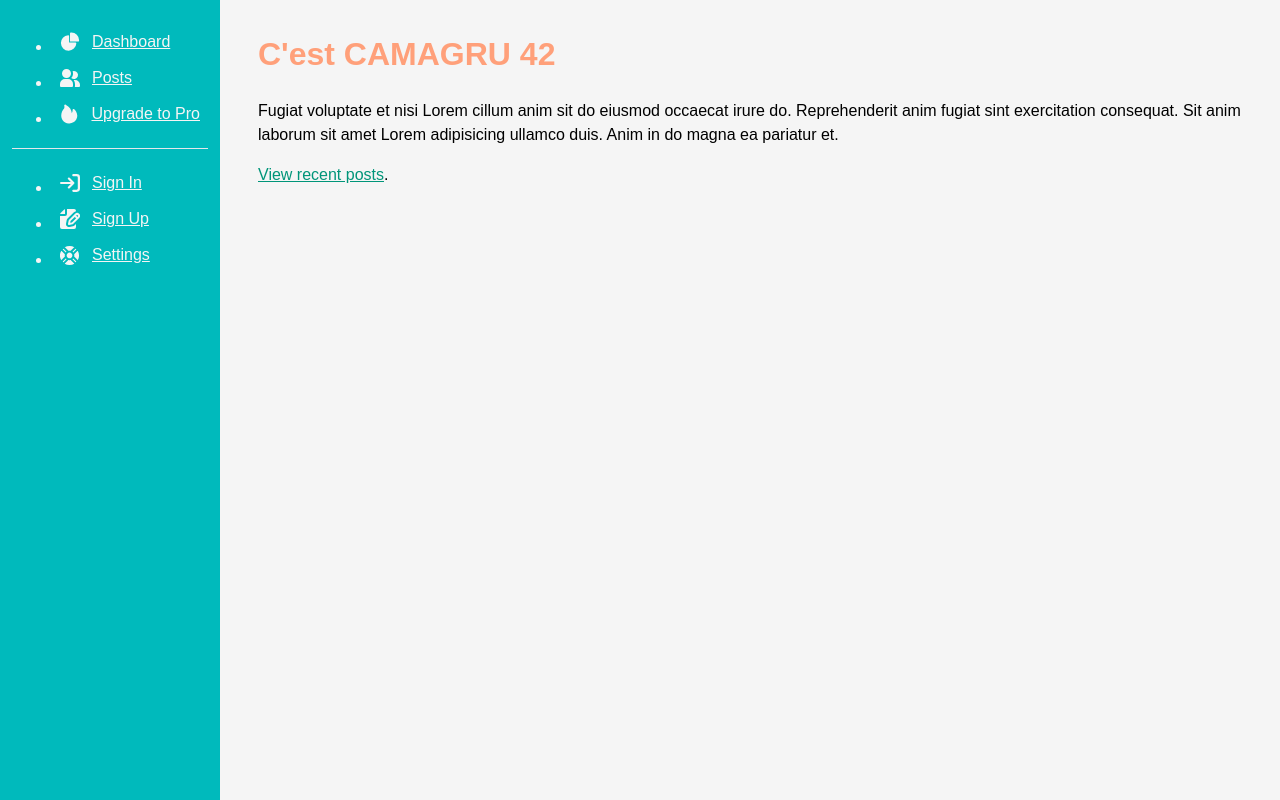
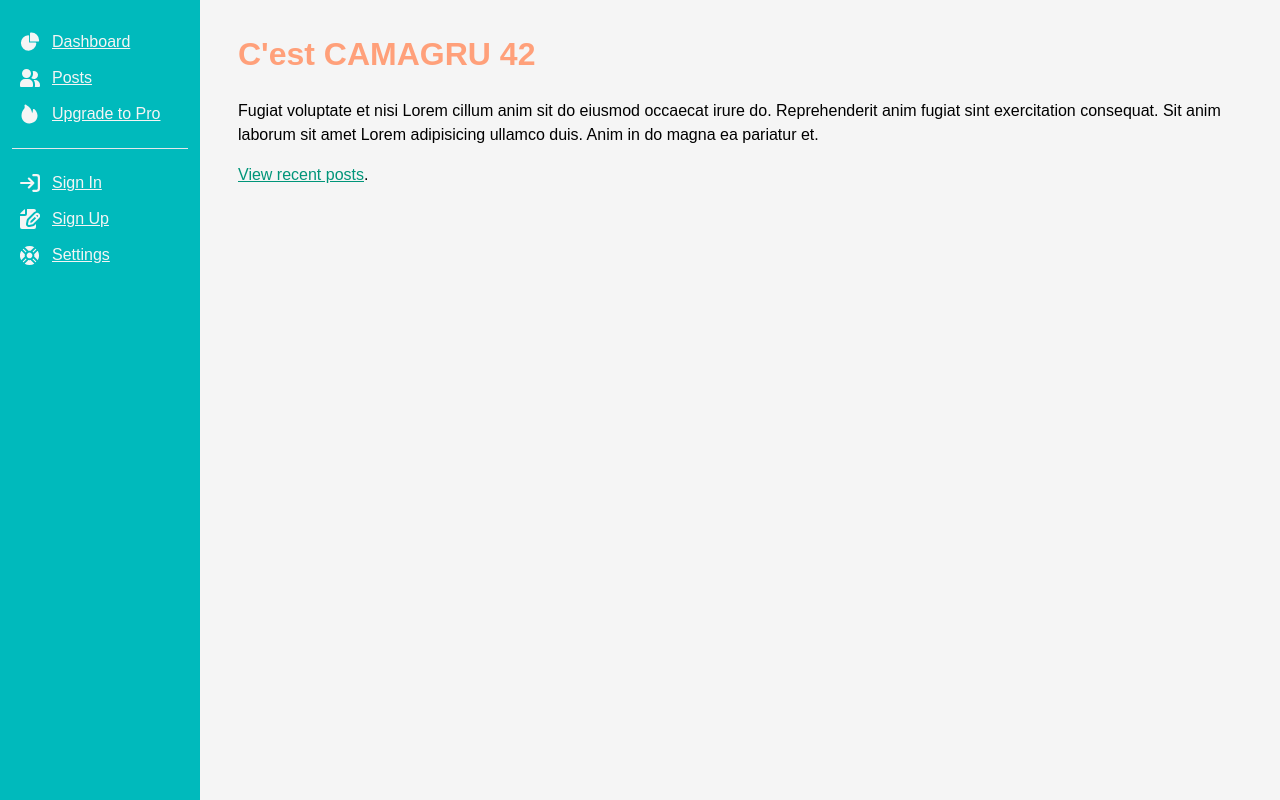
Before and after one commit to jesuisstan/SnapBlendApp, a website with bundled scripts: page frontend/index.html in a window 1280 px wide. Built offline with nearby package versions, Linux system fonts and the light colour scheme.

Commit message:
added script to router

```diff
--- a/frontend/index.html
+++ b/frontend/index.html
@@ -5,7 +5,7 @@
     <meta name="viewport" content="width=device-width, initial-scale=1.0" />
     <title>Single Page App</title>
     <link rel="stylesheet" href="./static/css/index.css" />
-    <style>
+    <!--<style>
       #app {
         margin: 30px;
         margin-left: calc(30px + 220px);
@@ -16,7 +16,7 @@
           margin: 30px;
         }
       }
-    </style>
+    </style>-->
   </head>
   <body>
     <button
@@ -44,8 +44,8 @@
 
     <aside id="separator-sidebar" class="asideMenu" aria-label="Sidebar">
       <div class="asideContainer">
-        <ul class="asideContainer2">
-          <li>
+        <div class="asideContainer2">
+
             <a href="/">
               <svg
                 aria-hidden="true"
@@ -62,9 +62,7 @@
               </svg>
               <span>Dashboard</span>
             </a>
-          </li>
 
-          <li>
             <a href="/posts">
               <svg
                 aria-hidden="true"
@@ -78,9 +76,7 @@
               </svg>
               <span>Posts</span>
             </a>
-          </li>
 
-          <li>
             <a href="#">
               <svg
                 aria-hidden="true"
@@ -94,11 +90,10 @@
               </svg>
               <span>Upgrade to Pro</span>
             </a>
-          </li>
-        </ul>
 
-        <ul class="asideDevider">
-          <li>
+          </div>
+
+        <div class="asideDevider">
             <a href="/sign-in">
               <svg
                 aria-hidden="true"
@@ -116,8 +111,7 @@
               </svg>
               <span>Sign In</span>
             </a>
-          </li>
-          <li>
+
             <a href="#">
               <svg
                 aria-hidden="true"
@@ -135,8 +129,7 @@
               </svg>
               <span>Sign Up</span>
             </a>
-          </li>
-          <li>
+
             <a href="/settings">
               <svg
                 aria-hidden="true"
@@ -150,8 +143,8 @@
               </svg>
               <span>Settings</span>
             </a>
-          </li>
-        </ul>
+
+          </div>
       </div>
     </aside>
 
--- a/frontend/static/css/index.css
+++ b/frontend/static/css/index.css
@@ -1,5 +1,5 @@
 body {
-  /*--nav-width: 200px;*/
+  --nav-width: 200px;
   /*margin: 0 0 0 var(--nav-width);*/
   font-family: 'Quicksand', sans-serif;
   font-size: 16px;
@@ -31,6 +31,14 @@ body {
   /*margin: 2em;*/
   line-height: 1.5;
   font-weight: 500;
+  margin: 30px;
+  margin-left: calc(var(--nav-width) + 30px);
+}
+
+@media (max-width: 640px) {
+  #app {
+    margin: 30px;
+  }
 }
 
 a {
@@ -42,12 +50,13 @@ h1 {
 }
 
 /* Hide the button when the aside menu is visible */
-button[data-drawer-target="separator-sidebar"] {
+button[data-drawer-target='separator-sidebar'] {
   display: none;
 }
 
 /* Display the button when the aside menu is hidden */
-.asideMenu[style*="translateX(-100%)"] + button[data-drawer-target="separator-sidebar"] {
+.asideMenu[style*='translateX(-100%)']
+  + button[data-drawer-target='separator-sidebar'] {
   display: block;
 }
 
@@ -81,7 +90,6 @@ border-radius: 0.5rem;
       border-color: #4b5563;
     }
   }
-
 }
 
 .asideMenu {
@@ -89,7 +97,8 @@ border-radius: 0.5rem;
   top: 0;
   left: 0;
   z-index: 40;
-width: 220px;
+  /*width: 220px;*/
+  width: var(--nav-width);
   height: 100vh;
   transition: transform 0.3s ease-in-out;
   transform: translateX(-100%);
@@ -97,7 +106,6 @@ transform: translateX(-100%);
   @media (min-width: 640px) {
     transform: translateX(0);
   }
-
 }
 
 .asideMenu a {
@@ -109,14 +117,14 @@ border-radius: 0.375rem; /* Equivalent to Tailwind's "rounded-lg" class */
 
   &:dark {
     color: #ffffff; /* Equivalent to Tailwind's "dark:text-white" class */
-  background-color: #4A5568; /* Equivalent to Tailwind's "dark:hover:bg-gray-700" class */
+    background-color: #4a5568; /* Equivalent to Tailwind's "dark:hover:bg-gray-700" class */
   }
 
   &:hover {
-  background-color: #F3F4F6; /* Equivalent to Tailwind's "hover:bg-gray-100" class */
+    background-color: #f3f4f6; /* Equivalent to Tailwind's "hover:bg-gray-100" class */
+  }
 }
 
-}
 .asideContainer {
   height: 100%;
   padding-left: 0.75rem; /* 3/4 of 1rem */
@@ -128,17 +136,16 @@ background-color: #00babc; /* Assuming you're using the default background color
   color: whitesmoke; /* Assuming you're using the default text color from Tailwind CSS */
 
   &:dark {
-  background-color: #1F2937; /* Replace with your dark mode background color if different */
-  color: #D1D5DB; /* Replace with your dark mode text color if different */
+    background-color: #1f2937; /* Replace with your dark mode background color if different */
+    color: #d1d5db; /* Replace with your dark mode text color if different */
   }
-
 }
 
 .asideContainer2 {
-  margin-top: 0.5rem; /* 2 times 0.25rem */
-margin-bottom: 0.5rem; /* 2 times 0.25rem */
-font-weight: 500; /* Equivalent to Tailwind's "font-medium" class */
-
+  margin-top: 0.5rem;
+  margin-bottom: 0.5rem;
+  font-weight: 500;
+  list-style-type: none;
 }
 
 .asideMenu svg {
@@ -148,16 +155,15 @@ color: whitesmoke; /* Equivalent to Tailwind's "text-gray-500" class */
   transition: color 0.2s ease; /* Equivalent to Tailwind's "transition duration-75" class */
 
   &:dark {
-  color: #A0AEC0; /* Equivalent to Tailwind's "dark:text-gray-400" class */
+    color: #a0aec0; /* Equivalent to Tailwind's "dark:text-gray-400" class */
   }
 
   &:hover {
-  color: #2D3748; /* Equivalent to Tailwind's "group-hover:text-gray-900" class */
+    color: #2d3748; /* Equivalent to Tailwind's "group-hover:text-gray-900" class */
     &:dark {
       color: #ffffff; /* Equivalent to Tailwind's "dark:group-hover:text-white" class */
     }
   }
-
 }
 
 .srOnly {
@@ -170,14 +176,12 @@ overflow: hidden;
   clip: rect(0, 0, 0, 0);
   white-space: nowrap;
   border: 0;
-
 }
 
 .asideMenu span {
   flex: 1;
   margin-left: 0.75rem;
   white-space: nowrap;
-
 }
 
 .asideDevider {
@@ -185,10 +189,10 @@ white-space: nowrap;
   margin-top: 1rem; /* Equivalent to Tailwind's "mt-4" class */
   margin-bottom: 0.5rem; /* Equivalent to Tailwind's "space-y-2" class */
   font-weight: 500; /* Equivalent to Tailwind's "font-medium" class */
-border-top: 1px solid #E5E7EB; /* Equivalent to Tailwind's "border-t border-gray-200" class */
+  border-top: 1px solid #e5e7eb; /* Equivalent to Tailwind's "border-t border-gray-200" class */
+  list-style-type: none;
 
   &:dark {
-  border-color: #4B5563; /* Equivalent to Tailwind's "dark:border-gray-700" class */
+    border-color: #4b5563; /* Equivalent to Tailwind's "dark:border-gray-700" class */
   }
-
 }
--- a/frontend/static/js/index.js
+++ b/frontend/static/js/index.js
@@ -1,43 +1,50 @@
-import Dashboard from "./views/Dashboard.js";
-import Posts from "./views/Posts.js";
-import PostView from "./views/PostView.js";
-import Settings from "./views/Settings.js";
-import SignIn from "./views/SignIn.js";
+import Dashboard from './views/Dashboard.js';
+import Posts from './views/Posts.js';
+import PostView from './views/PostView.js';
+import Settings from './views/Settings.js';
+import SignIn from './views/SignIn.js';
 
-const pathToRegex = path => new RegExp("^" + path.replace(/\//g, "\\/").replace(/:\w+/g, "(.+)") + "$");
+const pathToRegex = (path) =>
+  new RegExp('^' + path.replace(/\//g, '\\/').replace(/:\w+/g, '(.+)') + '$');
 
-const getParams = match => {
+const getParams = (match) => {
   const values = match.result.slice(1);
-    const keys = Array.from(match.route.path.matchAll(/:(\w+)/g)).map(result => result[1]);
+  const keys = Array.from(match.route.path.matchAll(/:(\w+)/g)).map(
+    (result) => result[1]
+  );
 
-    return Object.fromEntries(keys.map((key, i) => {
+  return Object.fromEntries(
+    keys.map((key, i) => {
       return [key, values[i]];
-    }));
+    })
+  );
 };
 
-const navigateTo = url => {
+const navigateTo = (url) => {
   history.pushState(null, null, url);
   router();
 };
 
 const router = async () => {
   const routes = [
-        { path: "/", view: Dashboard },
-        { path: "/posts", view: Posts },
-        { path: "/posts/:id", view: PostView },
-        { path: "/settings", view: Settings },
-        { path: "/sign-in", view: SignIn }
+    { path: '/', view: Dashboard },
+    { path: '/posts', view: Posts },
+    { path: '/posts/:id', view: PostView },
+    { path: '/settings', view: Settings },
+    { path: '/sign-in', view: SignIn }
   ];
 
   // Test each route for potential match
-    const potentialMatches = routes.map(route => {
+  const potentialMatches = routes.map((route) => {
     return {
       route: route,
       result: location.pathname.match(pathToRegex(route.path))
     };
   });
 
-    let match = potentialMatches.find(potentialMatch => potentialMatch.result !== null);
+  let match = potentialMatches.find(
+    (potentialMatch) => potentialMatch.result !== null
+  );
 
   if (!match) {
     match = {
@@ -48,14 +55,24 @@ const router = async () => {
 
   const view = new match.route.view(getParams(match));
 
-    document.querySelector("#app").innerHTML = await view.getHtml();
+  document.querySelector('#app').innerHTML = await view.getHtml();
+
+  function changeLocation() {
+    console.log('XXX');
+    window.location.href = '/';
+  }
+
+  if (match.route.path === '/sign-in') {
+    const btnNew = document.querySelector('.btn--bk');
+    btnNew.addEventListener('click', changeLocation);
+  }
 };
 
-window.addEventListener("popstate", router);
+window.addEventListener('popstate', router);
 
-document.addEventListener("DOMContentLoaded", () => {
-    document.body.addEventListener("click", e => {
-        if (e.target.matches("[data-link]")) {
+document.addEventListener('DOMContentLoaded', () => {
+  document.body.addEventListener('click', (e) => {
+    if (e.target.matches('[data-link]')) {
       e.preventDefault();
       navigateTo(e.target.href);
     }
```
Also changed, not shown: frontend/static/js/views/htmls/SignIn.html (+12 -2 lines). Lines whose indentation alone changed are shown as unchanged.
